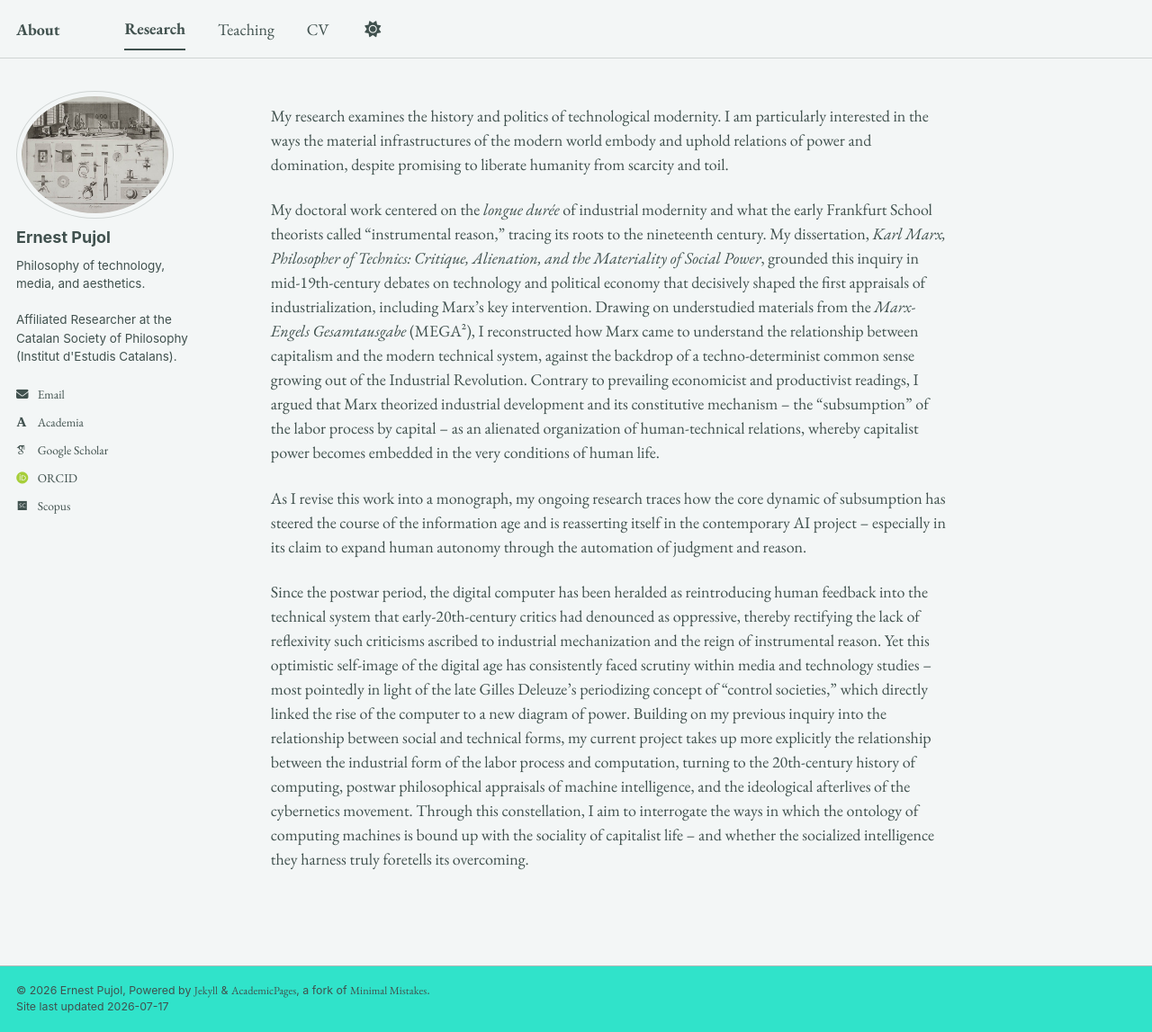
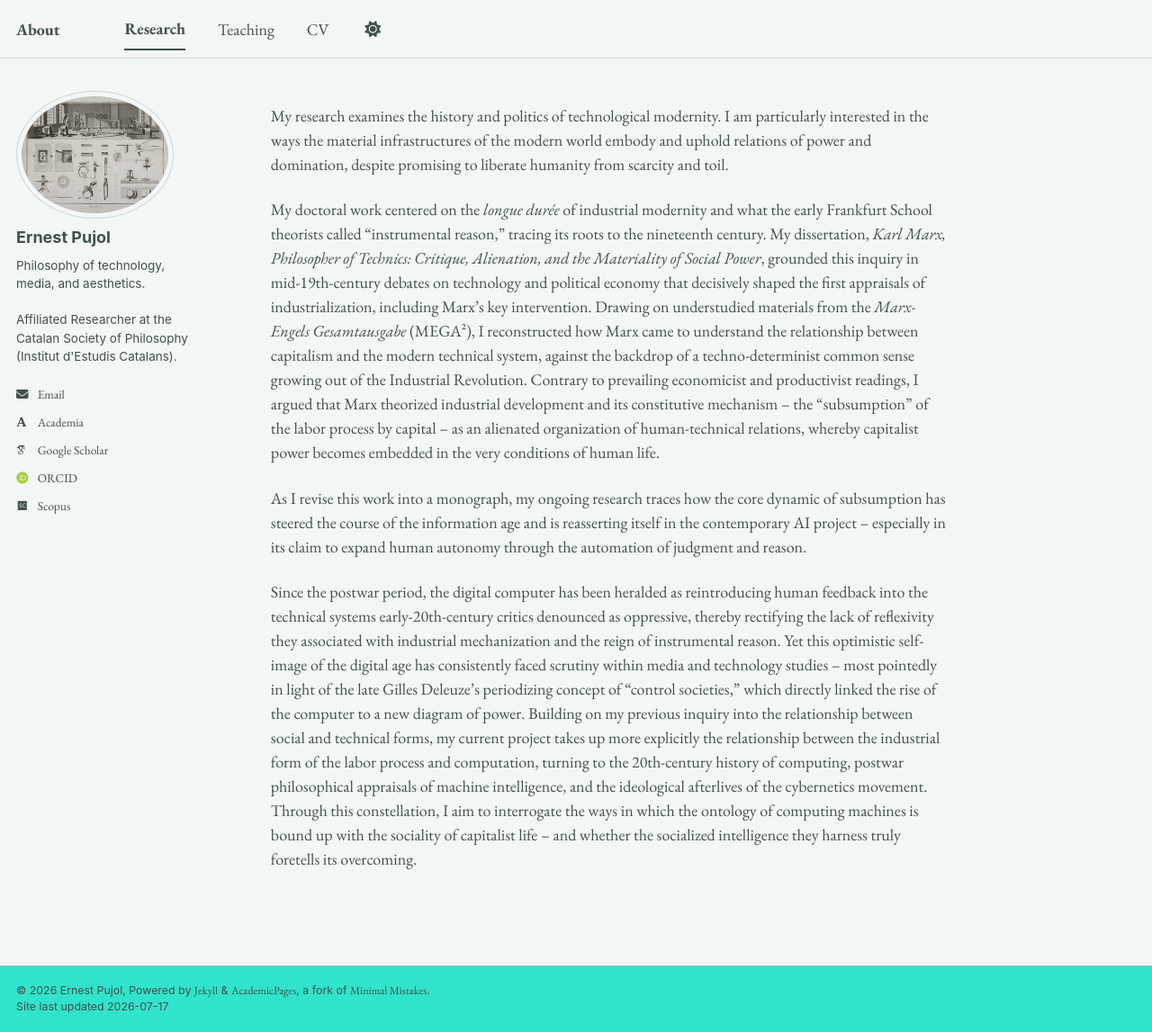
Before and after one commit to epujol90/epujol90.github.io, a Jekyll site: the page built from _pages/research.md, in a window 1280 px wide and 1147 px high. Shown: the whole window at 90% size. Built offline with Jekyll 4.4.1, drawn with Linux system fonts in a browser that asks for light colours; some web fonts are replaced; a script bundle is joined from its source files by our own code; library files that are not in the unit come from our copies.

Commit message:
Update research.md

```diff
--- a/_pages/research.md
+++ b/_pages/research.md
@@ -11,4 +11,4 @@ My doctoral work centered on the _longue durée_ of industrial modernity and wha
 
 As I revise this work into a monograph, my ongoing research traces how the core dynamic of subsumption has steered the course of the information age and is reasserting itself in the contemporary AI project -- especially in its claim to expand human autonomy through the automation of judgment and reason.
 
-Since the postwar period, the digital computer has been heralded as reintroducing human feedback into the technical system that early-20th-century critics had denounced as oppressive, thereby rectifying the lack of reflexivity such criticisms ascribed to industrial mechanization and the reign of instrumental reason. Yet this optimistic self-image of the digital age has consistently faced scrutiny within media and technology studies -- most pointedly in light of the late Gilles Deleuze's periodizing concept of “control societies," which directly linked the rise of the computer to a new diagram of power. Building on my previous inquiry into the relationship between social and technical forms, my current project takes up more explicitly the relationship between the industrial form of the labor process and computation, turning to the 20th-century history of computing, postwar philosophical appraisals of machine intelligence, and the ideological afterlives of the cybernetics movement. Through this constellation, I aim to interrogate the ways in which the ontology of computing machines is bound up with the sociality of capitalist life -- and whether the socialized intelligence they harness truly foretells its overcoming.
+Since the postwar period, the digital computer has been heralded as reintroducing human feedback into the technical systems early-20th-century critics denounced as oppressive, thereby rectifying the lack of reflexivity they associated with industrial mechanization and the reign of instrumental reason. Yet this optimistic self-image of the digital age has consistently faced scrutiny within media and technology studies -- most pointedly in light of the late Gilles Deleuze's periodizing concept of “control societies," which directly linked the rise of the computer to a new diagram of power. Building on my previous inquiry into the relationship between social and technical forms, my current project takes up more explicitly the relationship between the industrial form of the labor process and computation, turning to the 20th-century history of computing, postwar philosophical appraisals of machine intelligence, and the ideological afterlives of the cybernetics movement. Through this constellation, I aim to interrogate the ways in which the ontology of computing machines is bound up with the sociality of capitalist life -- and whether the socialized intelligence they harness truly foretells its overcoming.
```
